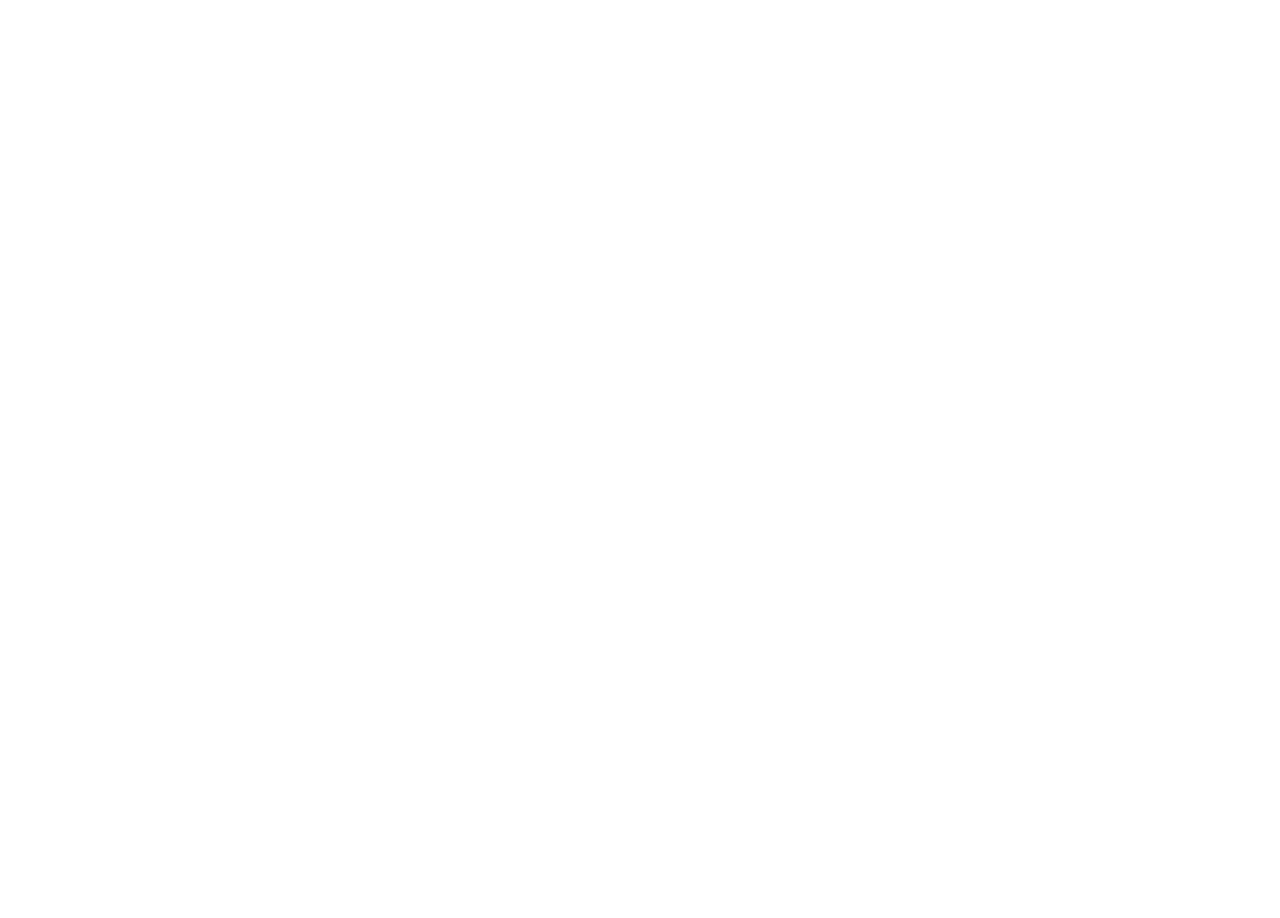
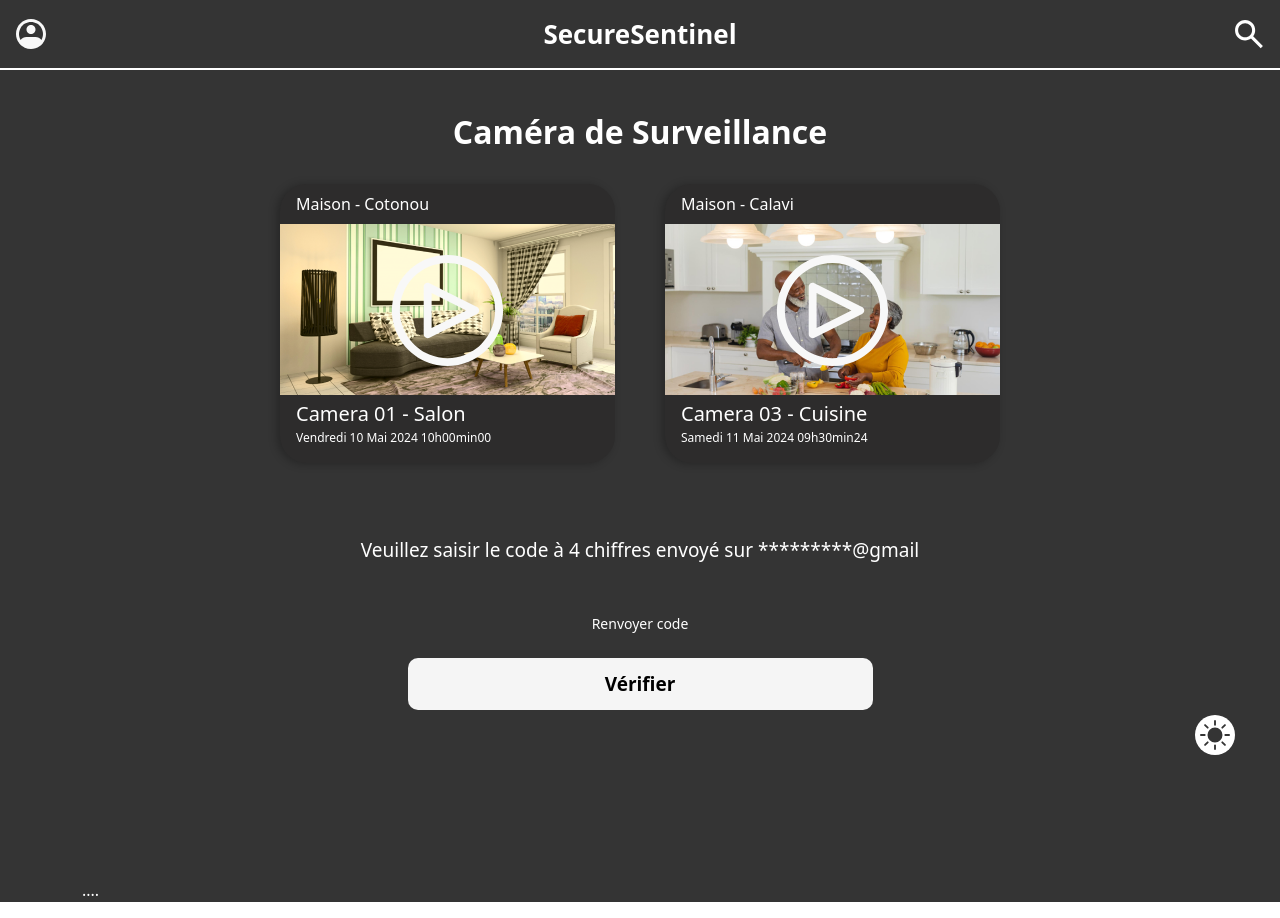
Before and after one commit to Pascal512/secure-sentinel-frontend, a Vue app: page /PageAccueil in a window 1280 px wide. Before the commit this address had no page. Before the commit the page ends 800 px from the top, so only its background shows below. Built offline with nearby package versions, Linux system fonts and the light colour scheme.

Commit message:
Ajout page d'accueil

```diff
--- a/public/css/style.css
+++ b/public/css/style.css
@@ -28,6 +28,9 @@
 .fw-400 {
     font-weight: 400;
 }
+.fw-500 {
+    font-weight:500;
+}
 .fw-600 {
     font-weight: 600;
 }
@@ -37,8 +40,17 @@
 .text-14 {
     font-size: 14px;
 }
+.text-12 {
+    font-size: 12px;
+}
+.text-16 {
+    font-size: 16px;
+}
 .text-19 {
     font-size: 19px;
+}
+.text-20 {
+    font-size: 20px;
 }
 .text-26 {
     font-size: 26px;
@@ -74,6 +86,12 @@
 }
 .min-h-100vh {
     min-height: 100vh;
+}
+.h-min-70px {
+    min-height: 70px;
+}
+.w-fit-content {
+    width: fit-content;
 }
 
 .padding-haut {
--- /dev/null
+++ b/src/components/MenuHaut.vue
@@ -0,0 +1,48 @@
+<template>
+    <div class="py-2 px-3 position-absolute top-0 start-0 w-100 d-flex justify-content-between h-min-70px"
+        :class="{ 'bg-clair bordure-bas-sombre': !isModeSombre, 'bg-sombre bordure-bas-clair': isModeSombre }"
+    >
+        <router-link to="/PageAccueil" class="d-inline-block align-self-center">
+            <img src="../assets/svg/photo_profile.svg" alt="" class="btn-img">
+        </router-link>
+        <div class="text-center inline-bloc fw-600 text-26 w-fit-content align-self-center">
+            {{ titre }}
+        </div>
+        <router-link to="/PageAccueil" class="d-inline-block align-self-center">
+            <img src="../assets/svg/icon_search.svg" alt="" class="btn-img">
+        </router-link>
+    </div>
+</template>
+
+<script>
+import { mapActions, mapGetters } from 'vuex';
+
+export default {
+    name: 'MenuHaut',
+    props: {
+        titre: String
+    },
+    computed: {
+        ...mapGetters(['isModeSombre'])
+    },
+    methods: {
+        ...mapActions(['toggleModeSombre'])
+    }
+}
+</script>
+
+<style scoped>
+.bordure-bas-clair {
+    border-bottom: 2px solid white;
+}
+.bordure-bas-sombre {
+    border-bottom: 2px solid #343434;
+}
+.bg-sombre-menu-haut {
+    background-color: #2D2C2C;
+}
+.btn-img {
+    width: 30px;
+    height: 30px;
+}
+</style>
--- a/src/router/index.js
+++ b/src/router/index.js
@@ -11,6 +11,7 @@
 import MotDePasseOublie from '@/views/MotDePasseOublie.vue';
 import VerificationEmail from '@/views/VerificationEmail.vue';
 import NouveauMotDePasse from '@/views/NouveauMotDePasse.vue';
+import PageAccueil from '@/views/Accueil.vue';
 
 const routes = [
   {
@@ -70,8 +71,13 @@
   },
   {
     path: '/NouveauMotDePasse',
-    name: 'Créer un nou',
+    name: 'Créer un nouveau mot de passe',
     component: NouveauMotDePasse
+  },
+  {
+    path: '/PageAccueil',
+    name: 'Page d\'accueil',
+    component: PageAccueil
   }
 ];
 
--- /dev/null
+++ b/src/views/Accueil.vue
@@ -0,0 +1,81 @@
+<template>
+    <MenuHaut titre="SecureSentinel" />
+    <DarkModeSwitch />
+    <div class="min-h-100vh padding-haut z-index-10" :class="{ 'bg-clair': !isModeSombre, 'bg-sombre': isModeSombre }" >
+        <div class="container pt-5">
+
+            <h2 class="w-100 fw-900 text-center">Caméra de Surveillance</h2>
+            <div class="mx-auto d-flex flex-wrap justify-content-center">
+                <div class="element">
+                    <p class="text-16 my-2 ps-3">Maison - Cotonou</p>
+                    <div class="position-relative">
+                        <img src="../assets/Image14.png" alt="" class="w-100">
+                        <img src="../assets/svg/carbon_play-outline.svg" alt="" class="position-absolute element-play">
+                    </div>
+                    <p class="ps-3 mt-1 mb-0 text-20 fw-500">Camera 01 - Salon</p>
+                    <p class="ps-3 my-0 text-12 fw-400">Vendredi 10 Mai 2024 10h00min00</p>
+                </div>
+                <div class="element">
+                    <p class="text-16 my-2 ps-3">Maison - Calavi</p>
+                    <div class="position-relative">
+                        <img src="../assets/Image15.png" alt="" class="w-100">
+                        <img src="../assets/svg/carbon_play-outline.svg" alt="" class="position-absolute element-play">
+                    </div>
+                    <p class="ps-3 mt-1 mb-0 text-20 fw-500">Camera 03 - Cuisine</p>
+                    <p class="ps-3 my-0 text-12 fw-400">Samedi 11 Mai 2024 09h30min24</p>
+                </div>
+            </div>
+            <p class="text-center w-80 fw-400 text-19 mx-auto my-5">Veuillez saisir le code à 4 chiffres envoyé sur *********@gmail</p>
+            <form action="" class="mx-auto col-11 col-md-5">
+                <div class="text-14 mx-auto text-center my-4 couleurs-herite cursor-pointer" @click="renvoyerCode" >Renvoyer code</div>
+                <router-link to="/NouveauMotDePasse" class="form-bouton" :class="{ 'bouton-sombre': !isModeSombre, 'bouton-clair': isModeSombre }">Vérifier</router-link>
+            </form>
+            <br>
+            <br>
+            <br>
+            <br>
+            <br>
+            <br>
+            <br>
+            <p>....</p>
+
+        </div>
+    </div>
+</template>
+
+<script>
+import DarkModeSwitch from '@/components/DarkModeSwitch.vue';
+import MenuHaut from '@/components/MenuHaut.vue';
+import { mapActions, mapGetters } from 'vuex';
+
+export default {
+    name: 'PageAccueil',
+    components: {
+        MenuHaut,
+        DarkModeSwitch
+    },
+    computed: {
+        ...mapGetters(['isModeSombre'])
+    },
+    methods: {
+        ...mapActions(['toggleModeSombre'])
+    }
+}
+
+</script>
+
+<style scoped>
+.element {
+    min-width: 335px;
+    max-width: 335px;
+    height: 279px;
+    background-color: #2D2C2C;
+    border-radius: 27px;
+    box-shadow: -3px 1px 9px 0px #00000044;
+    margin: 25px;
+}
+.element-play {
+    left: 104px;
+    top: 23px;
+}
+</style>
--- a/src/views/ConnexionPage.vue
+++ b/src/views/ConnexionPage.vue
@@ -17,7 +17,7 @@
                         <div class="lien text-black d-inline-block mt-3 me-5">Oublié ?</div>
                     </router-link>
                 </div>
-                <router-link to="/" class="form-bouton bouton-sombre mt-5" >Se connecter</router-link>
+                <router-link to="/PageAccueil" class="form-bouton bouton-sombre mt-5" >Se connecter</router-link>
                 <p class="text-center fw-400 text-14 my-3">Ou</p>
                 <div class="text-center">
                     <img src="../assets/Image7.svg" class="me-3" alt="">
--- a/src/views/InscriptionPage2.vue
+++ b/src/views/InscriptionPage2.vue
@@ -16,7 +16,7 @@
                 <label for="passwordConfirm" class="label-normal pt-3" >Confirmation</label>
                 <input type="password" class="input-clair padding-droit" id="passwordConfirm" placeholder="" >
 
-                <router-link to="/Accueil" class="form-bouton bouton-sombre mt-5" >S'inscrire</router-link>
+                <router-link to="/PageAccueil" class="form-bouton bouton-sombre mt-5" >S'inscrire</router-link>
                 <p class="text-center fw-400 fs-14 my-3">Ou</p>
                 <div class="text-center">
                     <img src="../assets/Image7.svg" class="me-3" alt="">
@@ -30,7 +30,7 @@
 
 <script>
 export default {
-    name: 'InscriptionPage1'
+    name: 'InscriptionPage2'
 }
 </script>
 
--- a/src/views/VerificationEmail.vue
+++ b/src/views/VerificationEmail.vue
@@ -6,9 +6,9 @@
             <div class="col-8 col-md-3 mx-auto mb-5">
                 <img src="../assets/Image11.png" alt="" class="d-block w-100 border-radius-50p bg-clair p-2 overflow-visible">
             </div>
-            <p class="text-center w-80 fw-400 text-19 mx-auto mb-5">Veuillez saisir le code à 4 chiffres envoyé sur *********@gmail</p>
+            <p class="text-center w-80 fw-400 text-19 mx-auto mb-5">Veuillez saisir le code à 4 chiffres envoyé sur *********@gmail.com</p>
             <form action="" class="mx-auto col-11 col-md-5">
-                <input type="number" name="code" id="code-0" class="cacher mx-auto d-block" @input="editer">
+                <input type="number" name="code" id="code-0" class="cacher mx-auto d-block" @input="editer" autofocus >
                 <div class="conteneur-code mx-auto">
                     <input type="number" maxlength="1" name="code-1" id="code-1" class="input-code" placeholder="_" @click="editer" readonly>
                     <input type="number" maxlength="1" name="code-2" id="code-2" class="input-code" placeholder="_" @click="editer" readonly>
```
Also changed, not shown: src/assets/svg/carbon_play-outline.svg (added).
